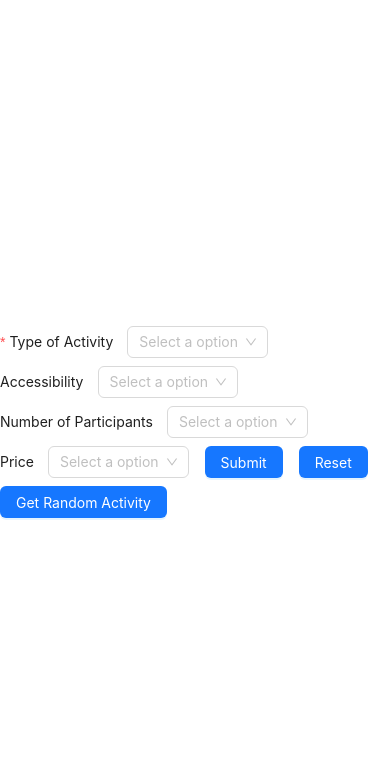
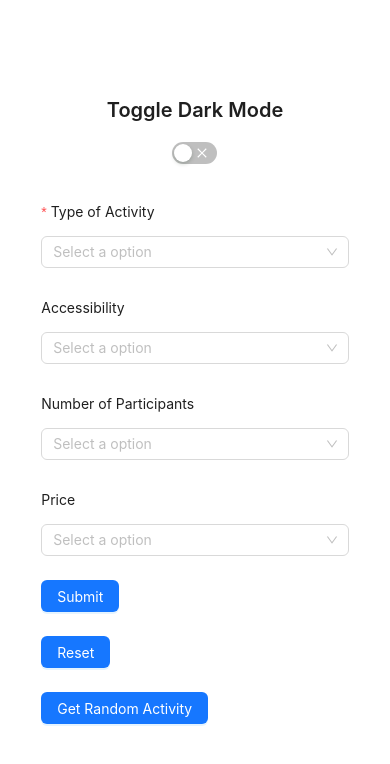
Before and after one commit to alexcloudstar/bored-v2, a React (Vite) app: page /activities in a window 390 px wide. Shown: the top 764 px of the page. Built offline with nearby package versions, Linux system fonts and the light colour scheme.

Commit message:
Fix errors component & Responsive

```diff
--- /dev/null
+++ b/src/components/Error/Error.tsx
@@ -0,0 +1,23 @@
+import { Typography } from 'antd';
+import { useActivityStore } from 'src/constants/store';
+
+const { Title } = Typography;
+
+const Error = () => {
+  const { error } = useActivityStore(state => state);
+
+  return (
+    <>
+      <Title
+        level={4}
+        style={{
+          color: '#f54251',
+        }}
+      >
+        {error}
+      </Title>
+    </>
+  );
+};
+
+export default Error;
--- a/src/components/Form/Form.tsx
+++ b/src/components/Form/Form.tsx
@@ -7,6 +7,7 @@ import {
   priceOptions,
 } from 'src/constants/formData';
 import { useActivityStore } from 'src/constants/store';
+import useWindowDimensions from 'src/hooks/useWindowDimensions';
 
 type FormValues = {
   type: string;
@@ -18,6 +19,9 @@ type FormValues = {
 const FormComponent = () => {
   const [form] = Form.useForm<FormValues>();
   const { setActivity, setError } = useActivityStore(state => state);
+  const { width } = useWindowDimensions();
+
+  console.log(width);
 
   const onFinish = async (values: FormValues) => {
     const { type, accessibility, participants, price } = values;
@@ -65,7 +69,11 @@ const FormComponent = () => {
   };
 
   return (
-    <Form layout='inline' form={form} onFinish={onFinish}>
+    <Form
+      layout={width > 1440 ? 'inline' : 'horizontal'}
+      form={form}
+      onFinish={onFinish}
+    >
       <Select
         name='type'
         label='Type of Activity'
--- /dev/null
+++ b/src/hooks/useWindowDimensions.tsx
@@ -0,0 +1,26 @@
+import { useState, useEffect } from 'react';
+
+function getWindowDimensions() {
+  const { innerWidth: width, innerHeight: height } = window;
+  return {
+    width,
+    height,
+  };
+}
+
+export default function useWindowDimensions() {
+  const [windowDimensions, setWindowDimensions] = useState(
+    getWindowDimensions()
+  );
+
+  useEffect(() => {
+    function handleResize() {
+      setWindowDimensions(getWindowDimensions());
+    }
+
+    window.addEventListener('resize', handleResize);
+    return () => window.removeEventListener('resize', handleResize);
+  }, []);
+
+  return windowDimensions;
+}
--- a/src/index.css
+++ b/src/index.css
@@ -17,10 +17,17 @@ main {
   background-color: #181818;
 }
 
-.dark-mode .ant-typography {
-  color: #f1f1f1;
+.dark-mode .ant-typography,
+.dark-mode label {
+  color: #f1f1f1 !important;
 }
 
 .ant-btn:hover {
   color: #03b6fc;
 }
+
+.center-col {
+  display: flex;
+  flex-direction: column;
+  align-items: center;
+}
--- a/src/pages/Activities.tsx
+++ b/src/pages/Activities.tsx
@@ -1,14 +1,24 @@
 import { Col, Row, Space } from 'antd';
-import { Activity, FormComponent } from 'src/components';
+import { Activity, FormComponent, Error, DarkMode } from 'src/components';
+import { useActivityStore } from 'src/constants/store';
 
 const Activities = () => {
+  const { error } = useActivityStore(state => state);
+
   return (
     <>
-      <Row gutter={[32, 32]}>
-        <Col span={24}>
-          <Space align='center' direction='vertical' size='middle'>
+      <Row gutter={[12, 32]} align='middle' justify='center'>
+        <Row gutter={[12, 32]} align='middle' justify='center'>
+          <Col span={24}>
+            <Space align='center' direction='vertical' size='large'>
+              <DarkMode />
+            </Space>
+          </Col>
+        </Row>
+        <Col span={24} className='center-col'>
+          <Space align='center' direction='vertical' size='large'>
             <FormComponent />
-            <Activity />
+            {error ? <Error /> : <Activity />}
           </Space>
         </Col>
       </Row>
```
Also changed, not shown: src/components/Error.tsx/Error.tsx (deleted, +0 -7 lines), src/components/Error/index.ts (renamed from src/components/Error.tsx/index.ts).
